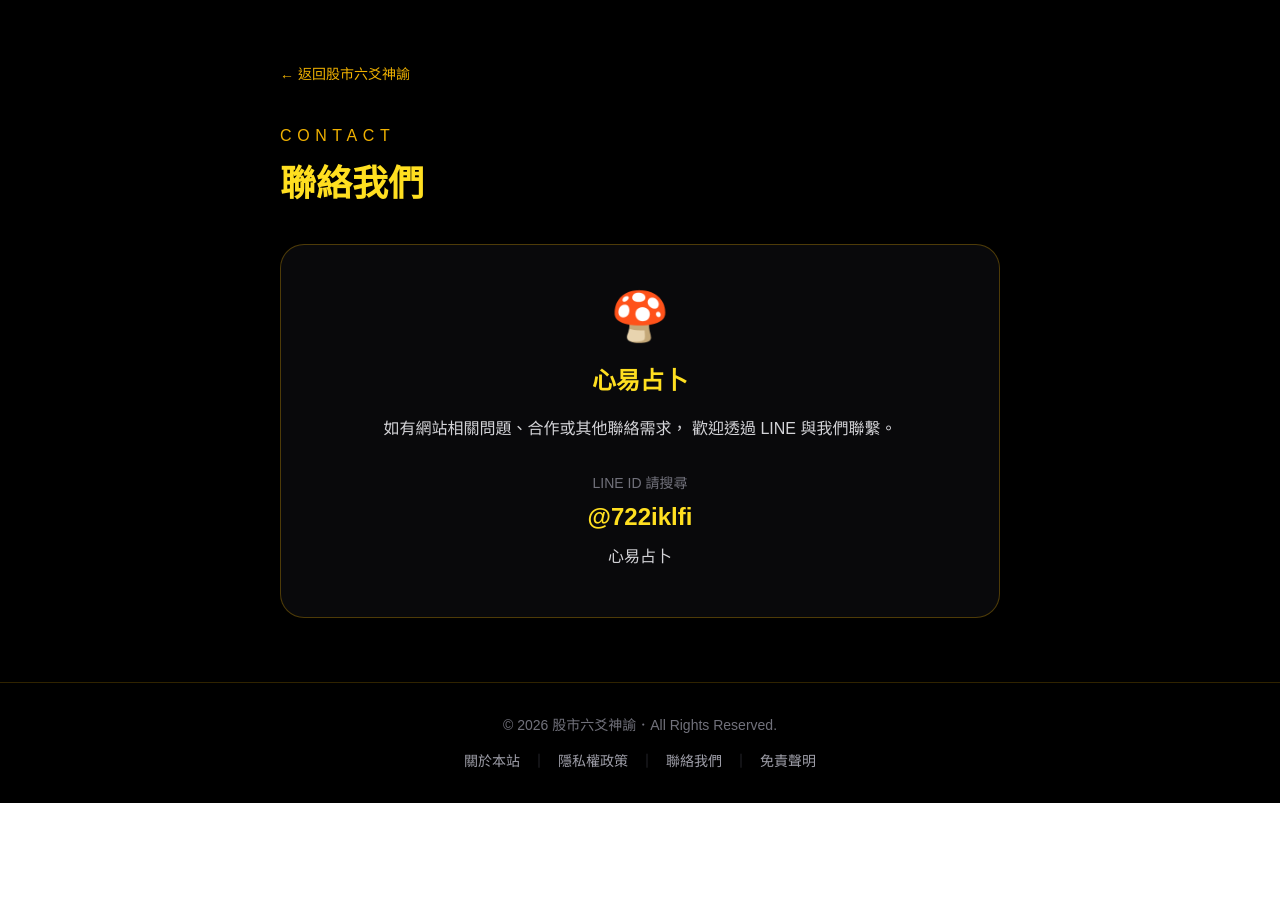
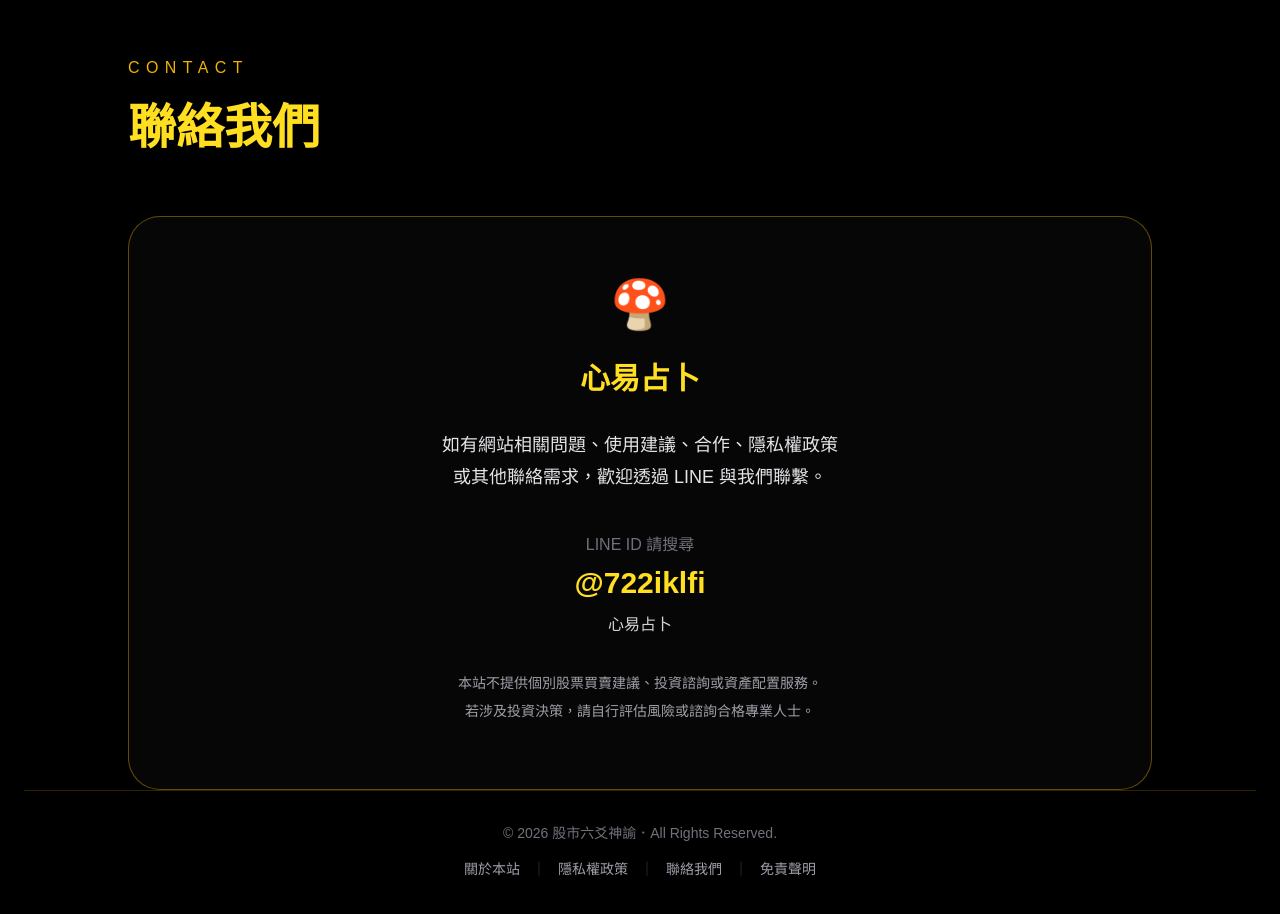
Before and after one commit to littlerice1213-prog/stock-oracle, a Next.js app: page /contact in a window 1280 px wide. Shown: the top 914 px of the page. Before the commit the page ends 803 px from the top, so only its background shows below. Built offline with nearby package versions, Linux system fonts and the light colour scheme.

Commit message:
fix contact page layout

```diff
--- a/app/contact/page.tsx
+++ b/app/contact/page.tsx
@@ -1,42 +1,34 @@
-import Link from "next/link";
 import SiteFooter from "../components/SiteFooter";
 
 export default function ContactPage() {
   return (
-    <main className="flex min-h-screen flex-col bg-black text-white">
-      <section className="mx-auto flex w-full max-w-3xl flex-1 flex-col px-6 py-16">
-        <Link
-          href="/"
-          className="mb-10 inline-block text-sm text-yellow-500 transition hover:text-yellow-300"
-        >
-          ← 返回股市六爻神諭
-        </Link>
-
-        <p className="mb-4 tracking-[0.35em] text-yellow-500">
+    <main className="flex min-h-screen flex-col bg-black px-6 py-14 text-white">
+      <div className="mx-auto w-full max-w-5xl">
+        <p className="mb-6 tracking-[0.4em] text-yellow-500">
           CONTACT
         </p>
 
-        <h1 className="mb-10 text-4xl font-bold text-yellow-300">
+        <h1 className="mb-16 text-5xl font-bold text-yellow-300">
           聯絡我們
         </h1>
 
-        <div className="rounded-3xl border border-yellow-500/30 bg-zinc-950 p-8 text-center sm:p-12">
-          <div className="mb-6 text-5xl">🍄</div>
+        <section className="rounded-[2rem] border border-yellow-500/40 bg-zinc-950/70 px-8 py-16 text-center">
+          <div className="mb-8 text-5xl">🍄</div>
 
-          <h2 className="mb-5 text-2xl font-bold text-yellow-300">
+          <h2 className="mb-8 text-3xl font-bold text-yellow-300">
             心易占卜
           </h2>
 
-          <p className="mb-3 text-zinc-300">
-            如有網站相關問題、合作或其他聯絡需求，
-            歡迎透過 LINE 與我們聯繫。
+          <p className="mx-auto max-w-3xl text-lg leading-8 text-zinc-200">
+            如有網站相關問題、使用建議、合作、隱私權政策
+            <br />
+            或其他聯絡需求，歡迎透過 LINE 與我們聯繫。
           </p>
 
-          <p className="mt-8 text-sm text-zinc-500">
-            LINE ID 請搜尋
-          </p>
+          <div className="mt-10">
+            <p className="text-zinc-500">LINE ID 請搜尋</p>
 
-          <p className="mt-2 text-2xl font-bold text-yellow-300">
+            <p className="mt-2 text-3xl font-bold text-yellow-300">
               @722iklfi
             </p>
 
@@ -44,7 +36,14 @@ export default function ContactPage() {
               心易占卜
             </p>
           </div>
+
+          <p className="mx-auto mt-8 max-w-3xl text-sm leading-7 text-zinc-400">
+            本站不提供個別股票買賣建議、投資諮詢或資產配置服務。
+            <br />
+            若涉及投資決策，請自行評估風險或諮詢合格專業人士。
+          </p>
         </section>
+      </div>
 
       <SiteFooter />
     </main>
```
Lines whose indentation alone changed are shown as unchanged.
